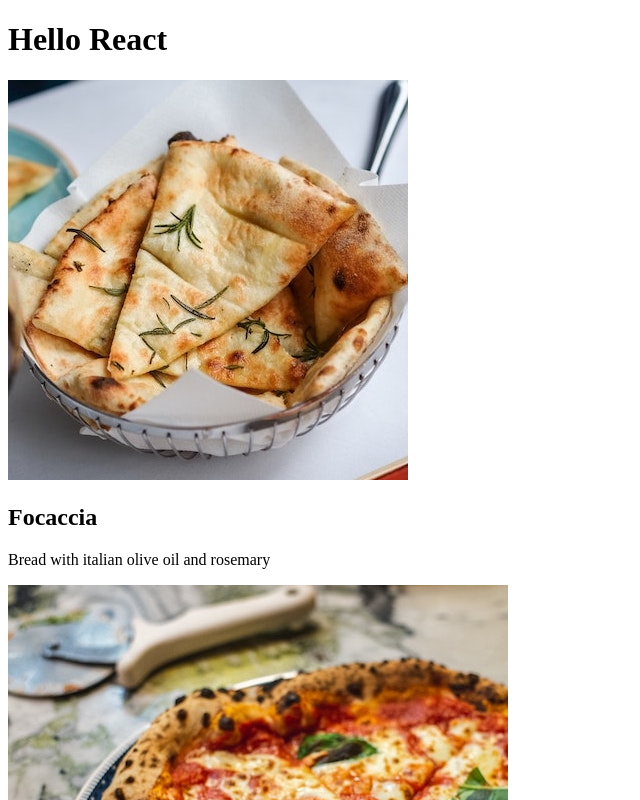
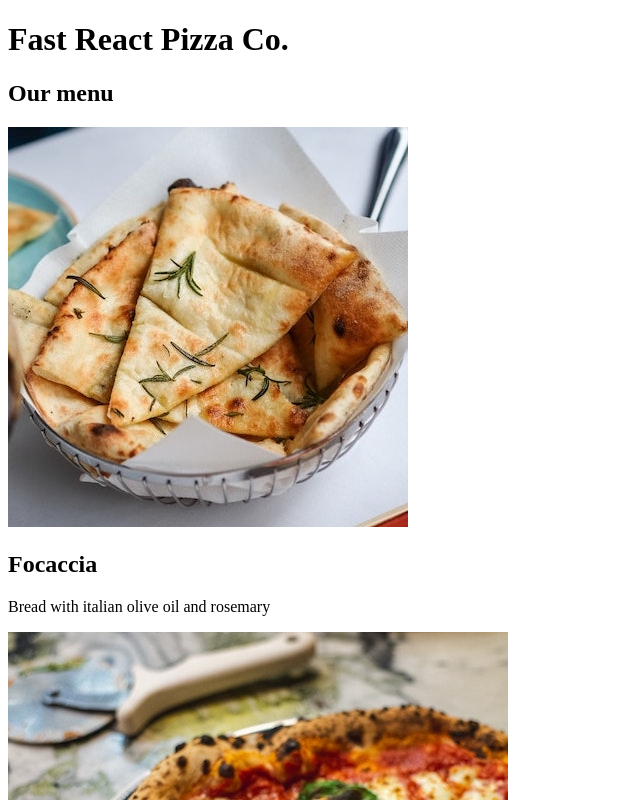
Before and after one commit to nemmip/ReactCourse, a React (Create React App) app in the folder pizza-menu/: page / in a window 1280 px wide. Shown: the top 800 px of the page, without its empty margins (0-640 px from the left). Built offline with nearby package versions, Linux system fonts and the light colour scheme.

Commit message:
feat: add header and footer, rename pizza list into menu

```diff
--- a/pizza-menu/src/components/App.tsx
+++ b/pizza-menu/src/components/App.tsx
@@ -1,12 +1,15 @@
-import React from "react";
-import PizzaList from "./Pizza/PizzaList";
+import React, { Fragment } from "react";
+import Header from "./Header";
+import Footer from "./Footer";
+import Menu from "./Menu";
 
 const App: React.FC = () => {
   return (
-    <div>
-      <h1>Hello React</h1>
-      <PizzaList />
-    </div>
+    <Fragment>
+      <Header />
+      <Menu />
+      <Footer />
+    </Fragment>
   );
 };
 
--- /dev/null
+++ b/pizza-menu/src/components/Footer.tsx
@@ -0,0 +1,11 @@
+import React, { Fragment } from "react";
+
+const Footer: React.FC = () => {
+  return (
+    <Fragment>
+      <footer>{new Date().toLocaleTimeString()} We're currently open!</footer>
+    </Fragment>
+  );
+};
+
+export default Footer;
--- /dev/null
+++ b/pizza-menu/src/components/Header.tsx
@@ -0,0 +1,11 @@
+import React, { Fragment } from "react";
+
+const Header: React.FC = () => {
+  return (
+    <Fragment>
+      <h1>Fast React Pizza Co.</h1>
+    </Fragment>
+  );
+};
+
+export default Header;
--- /dev/null
+++ b/pizza-menu/src/components/Menu.tsx
@@ -0,0 +1,17 @@
+import React, { Fragment } from "react";
+import menuStore from "../stores/MenuStore";
+import Pizza from "./Pizza";
+
+const Menu: React.FC = () => {
+  const pizzaList = menuStore((state) => state.pizzaList);
+  return (
+    <Fragment>
+      <h2>Our menu</h2>
+      {pizzaList.map((pizza) => (
+        <Pizza key={pizza.name} {...pizza} />
+      ))}
+    </Fragment>
+  );
+};
+
+export default Menu;
--- a/pizza-menu/src/components/Pizza/Pizza.tsx
+++ b/pizza-menu/src/components/Pizza.tsx
@@ -1,13 +1,13 @@
-import React from "react";
-import PizzaProps from "../../types/Pizza/Pizza";
+import React, { Fragment } from "react";
+import PizzaProps from "../types/Pizza/Pizza";
 
 const Pizza: React.FC<PizzaProps> = (props) => {
   return (
-    <div>
+    <Fragment>
       <img src={props.photoName} alt={props.name} />
       <h2>{props.name}</h2>
       <p>{props.ingredients}</p>
-    </div>
+    </Fragment>
   );
 };
 
--- a/pizza-menu/src/components/Pizza/PizzaList.tsx
+++ /dev/null
@@ -1,16 +0,0 @@
-import React from "react";
-import Pizza from "./Pizza";
-import pizzaListStore from "../../stores/PizzaListStore";
-
-const PizzaList: React.FC = () => {
-  const pizzaList = pizzaListStore((state) => state.pizzaList);
-  return (
-    <div>
-      {pizzaList.map((pizza) => (
-        <Pizza {...pizza} />
-      ))}
-    </div>
-  );
-};
-
-export default PizzaList;
--- a/pizza-menu/src/stores/PizzaListStore.ts
+++ b/pizza-menu/src/stores/MenuStore.ts
@@ -1,7 +1,7 @@
 import { create } from "zustand";
-import PizzaListState from "../types/Pizza/PizzaListState";
+import MenuState from "../types/Pizza/MenuState";
 
-const pizzaListStore = create<PizzaListState>((set) => ({
+const menuStore = create<MenuState>((set) => ({
   pizzaList: [
     {
       name: "Focaccia",
@@ -48,4 +48,4 @@ const pizzaListStore = create<PizzaListState>((set) => ({
   ],
 }));
 
-export default pizzaListStore;
+export default menuStore;
--- a/pizza-menu/src/types/Pizza/PizzaListState.ts
+++ b/pizza-menu/src/types/Pizza/MenuState.ts
@@ -1,5 +1,5 @@
 import Pizza from "./Pizza";
 
-export default interface PizzaListState {
+export default interface MenuState {
   pizzaList: Pizza[];
 }
```
